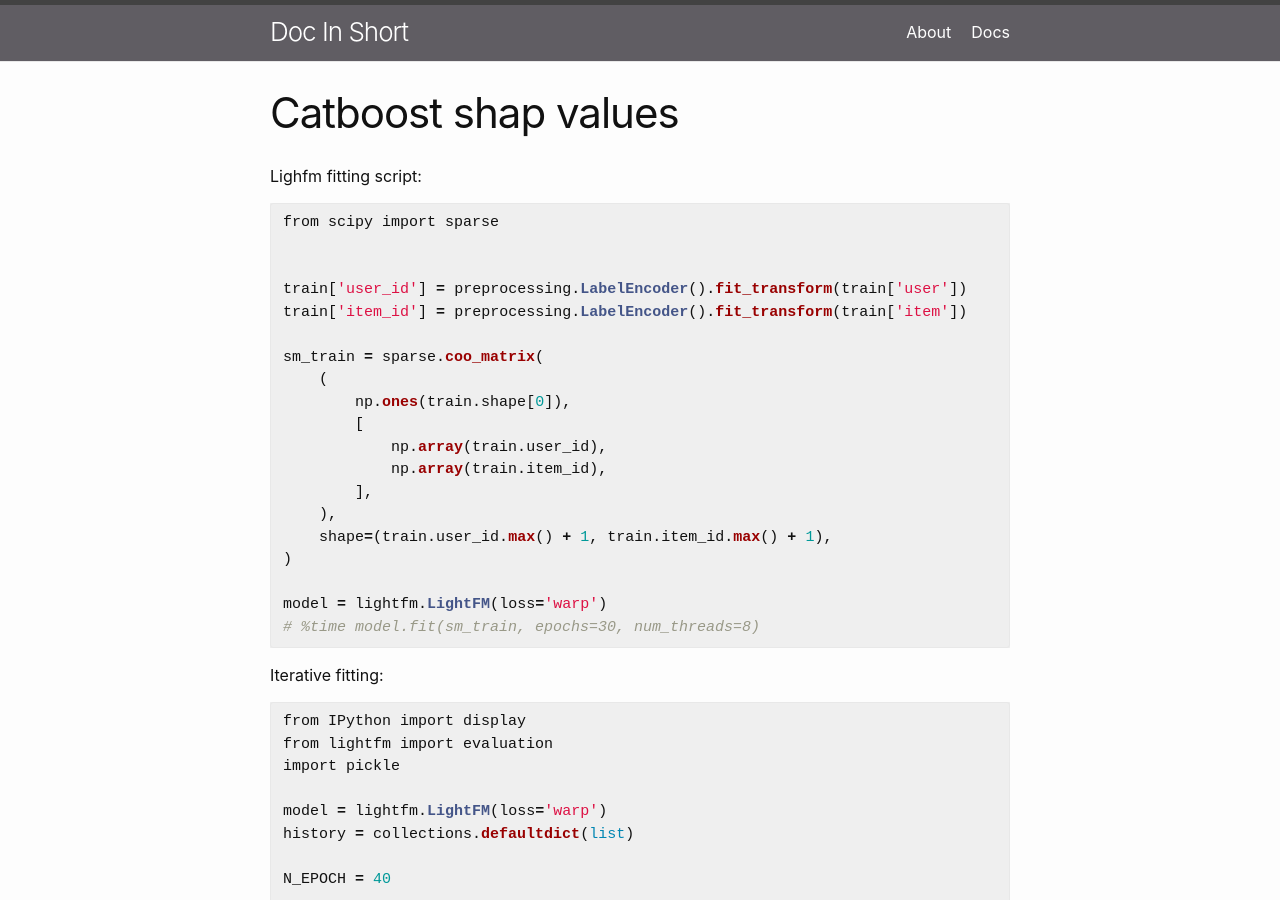
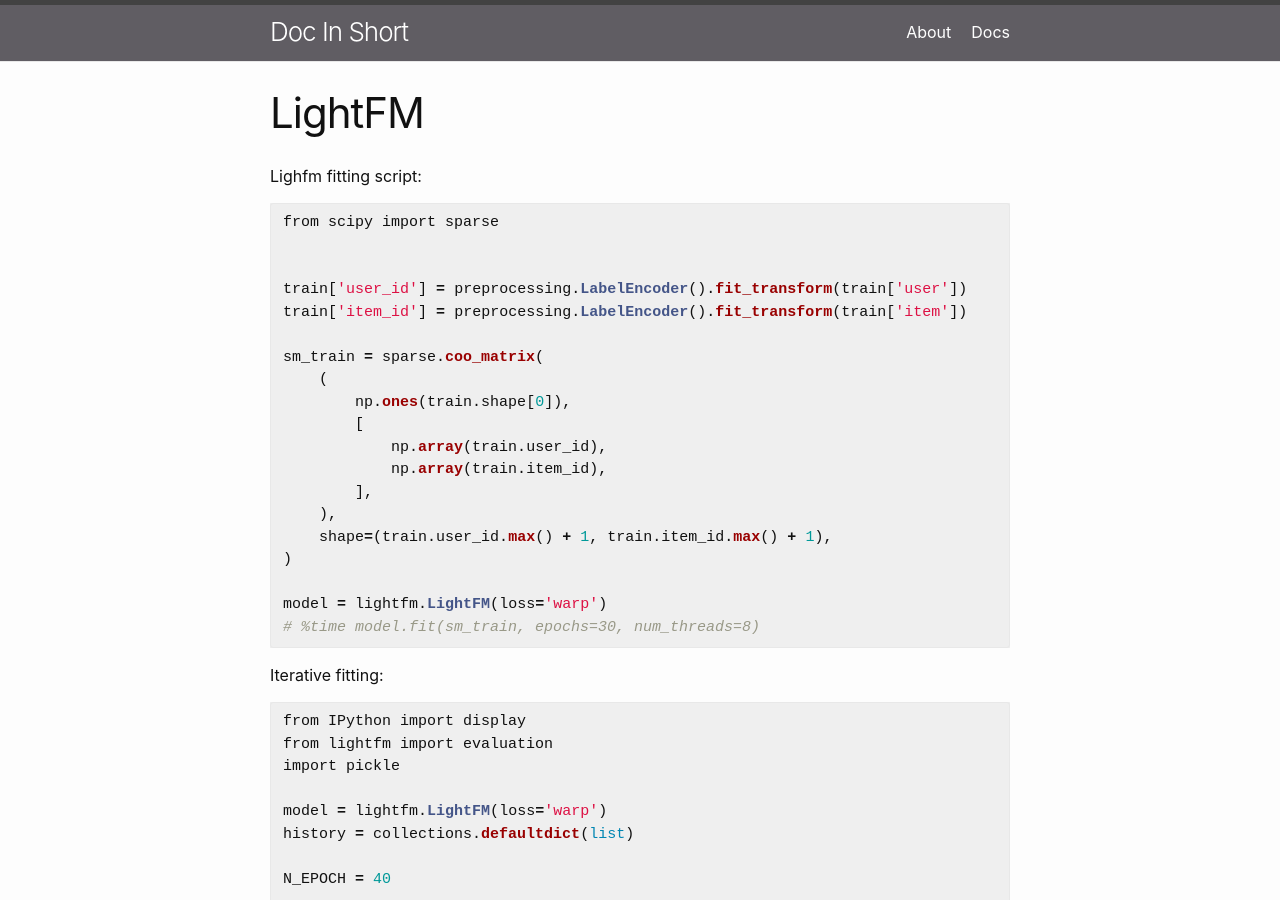
Before and after one commit to doc-in-short/doc-in-short.github.io, a Jekyll site: the page built from site/_docs/lightfm.md, in a window 1280 px wide and 900 px high. Built offline with Jekyll 4.4.1, drawn with Linux system fonts in a browser that asks for light colours.

Commit message:
Fix LightFM title

```diff
--- a/site/_docs/lightfm.md
+++ b/site/_docs/lightfm.md
@@ -1,6 +1,6 @@
 ---
 layout: doc
-title: Catboost shap values
+title: LightFM
 ---
 
 Lighfm fitting script:
```
